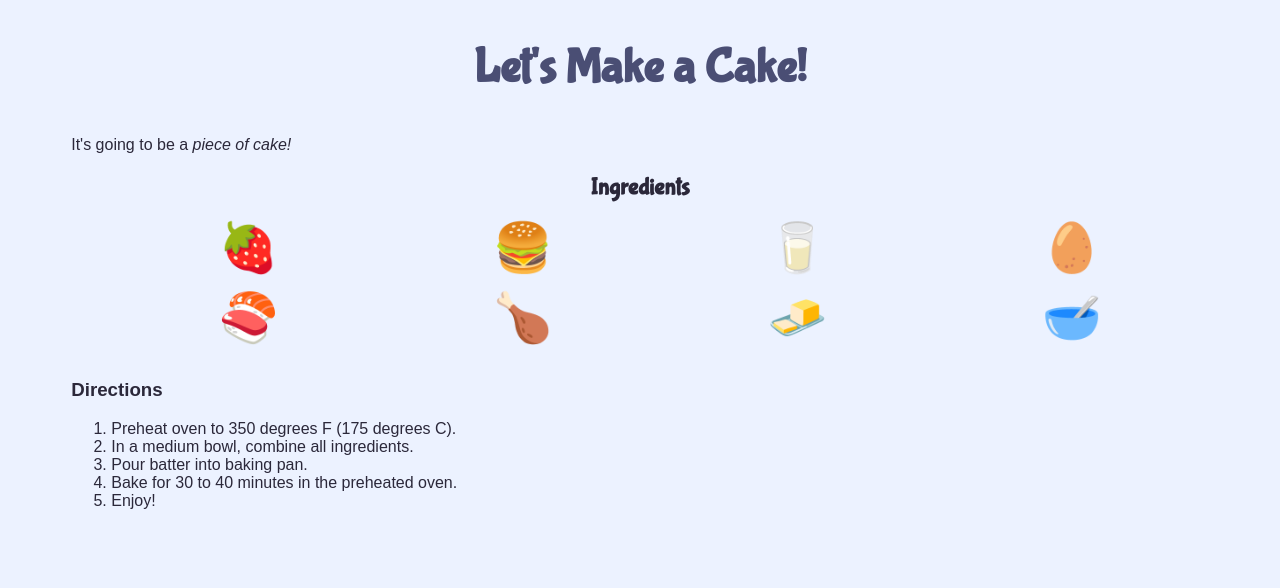
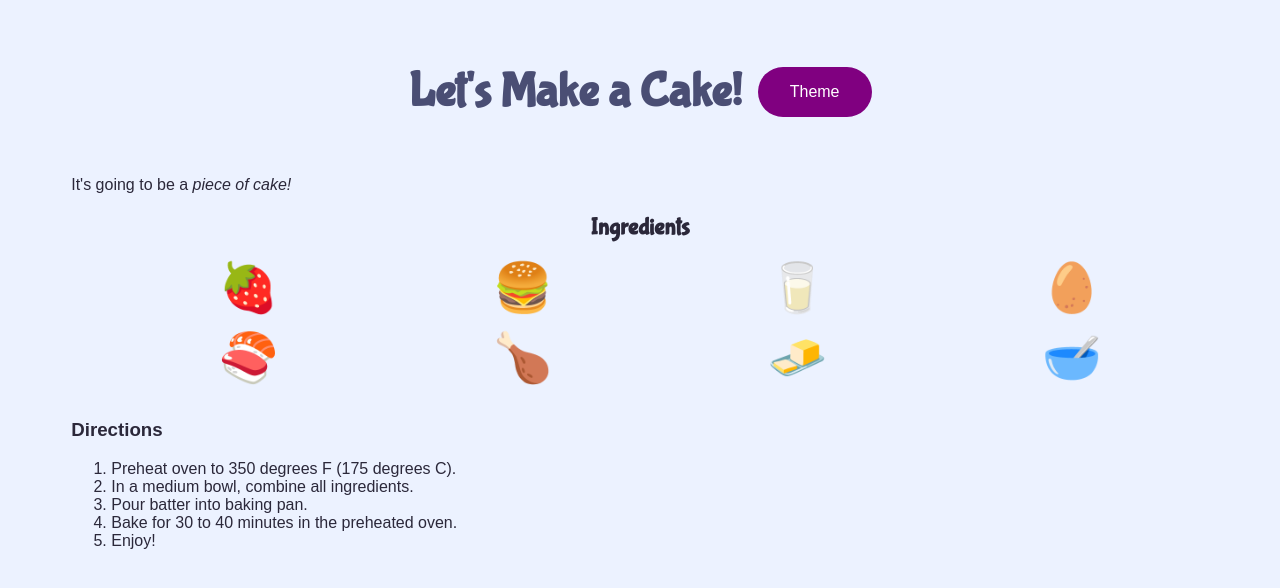
Before and after one commit to RumeshKumara/Career-Path-Frontend, a website built with Vite: page Climb-cake/index.html in a window 1280 px wide. Built offline with nearby package versions, Linux system fonts and the light colour scheme.

Commit message:
add button

```diff
--- a/Climb-cake/index.css
+++ b/Climb-cake/index.css
@@ -6,7 +6,32 @@
   --title-color: #4A4E74;
 }
 
+.themes{
+  display: flex;
+  flex-wrap: wrap;
+  justify-content: center;
+  padding: 1em;
+  align-items: center;
+  list-style: none;
+  gap: 1em;
 
+
+}
+
+button{
+  padding: 1em 2em;
+  border-radius: 30px;
+  font-size: 1em;
+  cursor: pointer;
+  background: purple;
+  color: white;
+  border: none;
+  transition: .5s;
+}
+
+.themes button:hover{
+  background: rgb(177, 44, 177);
+}
 body {
   background: var(--bg-color);
   font-family: sans-serif;
--- a/Climb-cake/index.html
+++ b/Climb-cake/index.html
@@ -6,7 +6,10 @@
   </head>
   <body>
     <section>
-      <h1>Let's Make a Cake!</h1>
+      <div class="themes">
+        <h1>Let's Make a Cake!</h1>
+        <button id="theme-toggle">Theme</button>
+      </div>
       It's going to be a <em>piece of cake!</em>
       <h2>Ingredients</h2>
       <!--
--- a/Climb-cake/index.js
+++ b/Climb-cake/index.js
@@ -11,6 +11,22 @@ function setTheme(theme) {
     }
 }
 
-// 1. Try to change the theme to 'dark'
-// 2. Run the code to see that it works
-setTheme('light');
+// Link the button to the function
+const button = document.getElementById('theme-toggle');
+let currentTheme = 'light'; // Initial theme
+
+button.addEventListener('click', () => {
+    // Toggle the theme
+    if (currentTheme === 'light') {
+        setTheme('dark');
+        currentTheme = 'dark';
+        button.textContent = 'Switch to Light Theme';
+    } else {
+        setTheme('light');
+        currentTheme = 'light';
+        button.textContent = 'Switch to Dark Theme';
+    }
+});
+
+// Set the initial theme
+setTheme(currentTheme);
```
